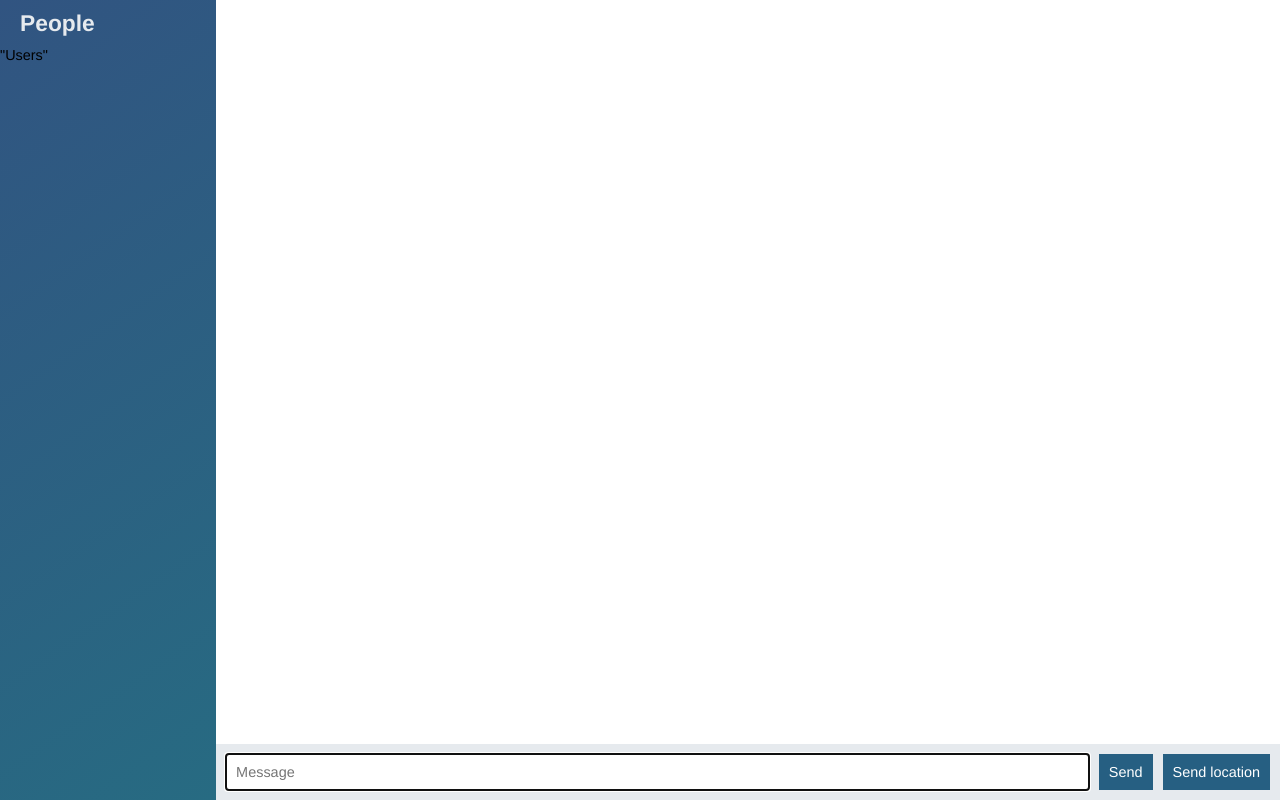
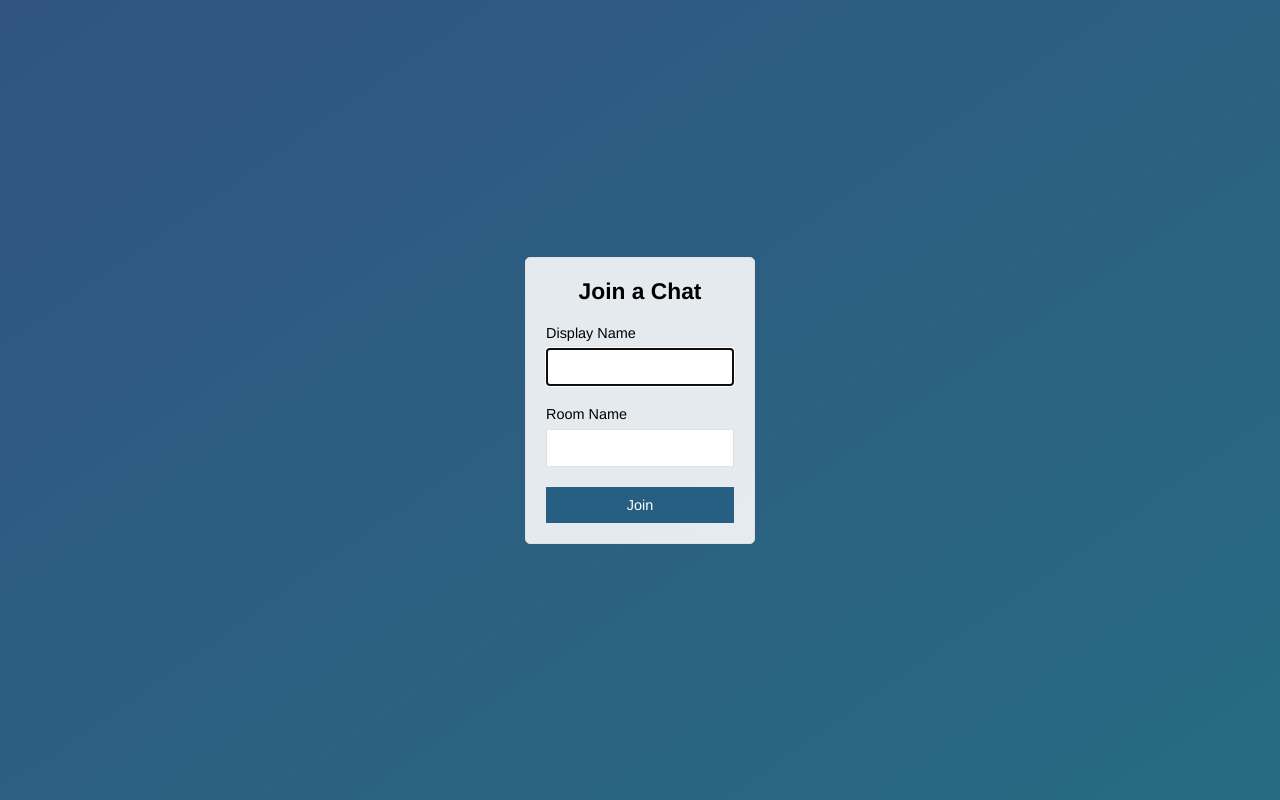
Before and after one commit to lowfi01/node-chat-app, a website: page public/index.html in a window 1280 px wide. Drawn offline with nearby package versions, Linux system fonts and the light colour scheme; no server answers.

Commit message:
Add join page that submits to chat.html + renamed index.html to chat.html & created a new index that would ask for user

```diff
--- a/public/index.html
+++ b/public/index.html
@@ -1,70 +1,34 @@
-<!DOCTYPE>
+<!DOCTYPE html>
+<html>
 
-<html>
-    <head>
-        <meta chatset="utf8"> <!--  -->
-        <link rel="stylesheet" href="/css/styles.css"> <!-- css reference link -->
-    </head>
+<head>
+    <meta charset="utf-8">
+    <title>Join | ChatApp</title>
+    <meta name="viewport" content="width=device-width, initial-scale=1,user-scalable=no"> <!-- set viewport (to allow for mobile views) + all viewport options -->
+    <link rel="stylesheet" href="/css/styles.css"> <!-- css reference link -->
 
-    <body class="chat"> <!-- css main chat - manipulated via css  -->
+</head>
+<body class="centered-form"> <!-- center the form to the middle of screen -->
+    <div class="centered-form__form"> <!-- center the form to the middle of screen -->
+        <form action="/chat.html"> <!-- change submit button action -->
+        <div class="form-field">
+            <h3>Join a Chat</h3>
+        </div> <!-- title-->
 
-        <div class="chat__sidebar">
-            <h3>People</h3>  <!-- title of side bar -->
-            <div id="users">"Users"</div> <!-- house users -->
-        </div> <!-- sidebar - manipulated via css -->
+        <div class="form-field">
+            <label>Display Name</label>
+            <input type="text" name="name" autofocus/>
+        </div> <!-- display name -->
 
+        <div class="form-field">
+            <label>Room Name</label>
+            <input type="text" name="room"/>
+        </div> <!-- romm name -->
 
-        <div class="chat__main">
-                <ol id="messages" class="chat__messages"></ol> <!-- unordered lists that house messages -->
-
-                    <div class="chat__footer">
-                        <form id="message-form">
-                            <input name="message" type="text" placeholder="Message" autofocus autocomplete="off"/> <!-- text input  -->
-                            <button>Send</button> <!-- send messsage button -->
-                        </form>
-
-                        <button id="send-location">Send location</button> <!-- send location button -->
-                    </div>   <!-- forms & buttons #mainly used for ailment  -->
-
-
-        </div> <!-- messasges, unorderd list, forms & buttons -->
-
-        <script id="message-template" type="text/template">
-            <li class="message">
-
-                <div class="message__title">
-                    <h4>{{from}}</h4>
-                    <span>{{createAt}}</span>
-                </div>
-
-                <div class="message__body">
-                    <p>{{text}}<p>
-                </div>
-
-            </li>
-        </script> <!-- mustashe template generate messages  -->
-
-
-        <script id="location-message-template" type="text/template">
-            <li class="message">
-
-                <div class="message__title">
-                    <h4>{{from}}</h4>
-                    <span>{{createAt}}</span>
-                </div>
-
-                <div class="message__body">
-                    <a href="{{url}}" target="_blank">My current location</a>
-                </div>
-
-            </li>
-        </script> <!-- mustashe template generate location messages  -->
-
-
-        <script src="/socket.io/socket.io.js">//socketIo Javascript library (io())</script>
-        <script src="/js/libs/jquery-3.2.1.min.js"></script>
-        <script src="/js/libs/moment.js">//moments library</script>
-        <script src="/js/libs/mustache.js">//mustash.js library </script>
-        <script src="/js/index.js">//Injecting my Javascript Code</script>
-    </body>
+        <div class="form-field">
+            <button>Join</button>
+        </div> <!-- submit button -->
+        </form>
+    </div>
+</body>
 </html>
```
Also changed, not shown: public/chat.html (added, +72 -0 lines), public/js/chat.js (indentation only).
